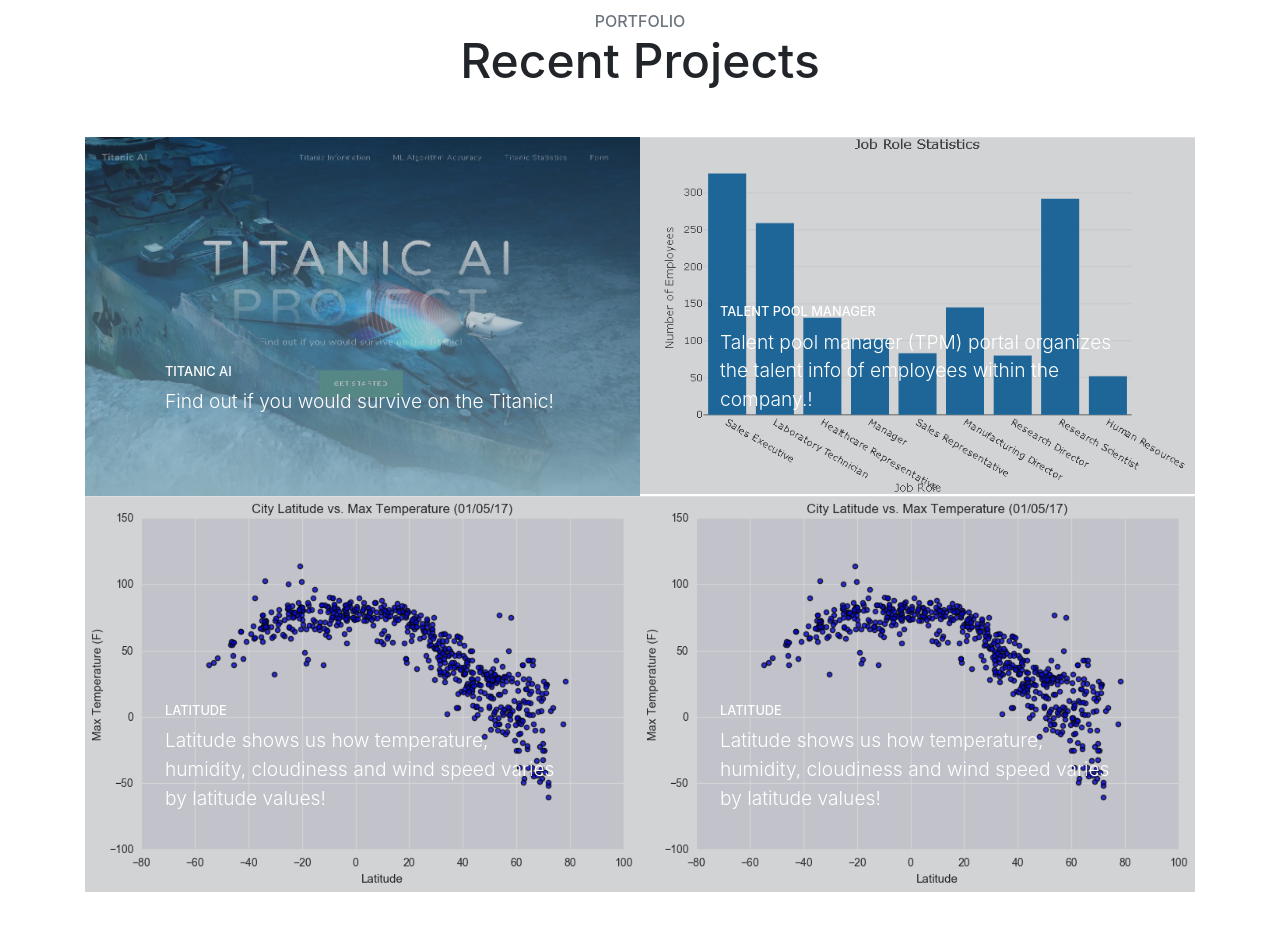
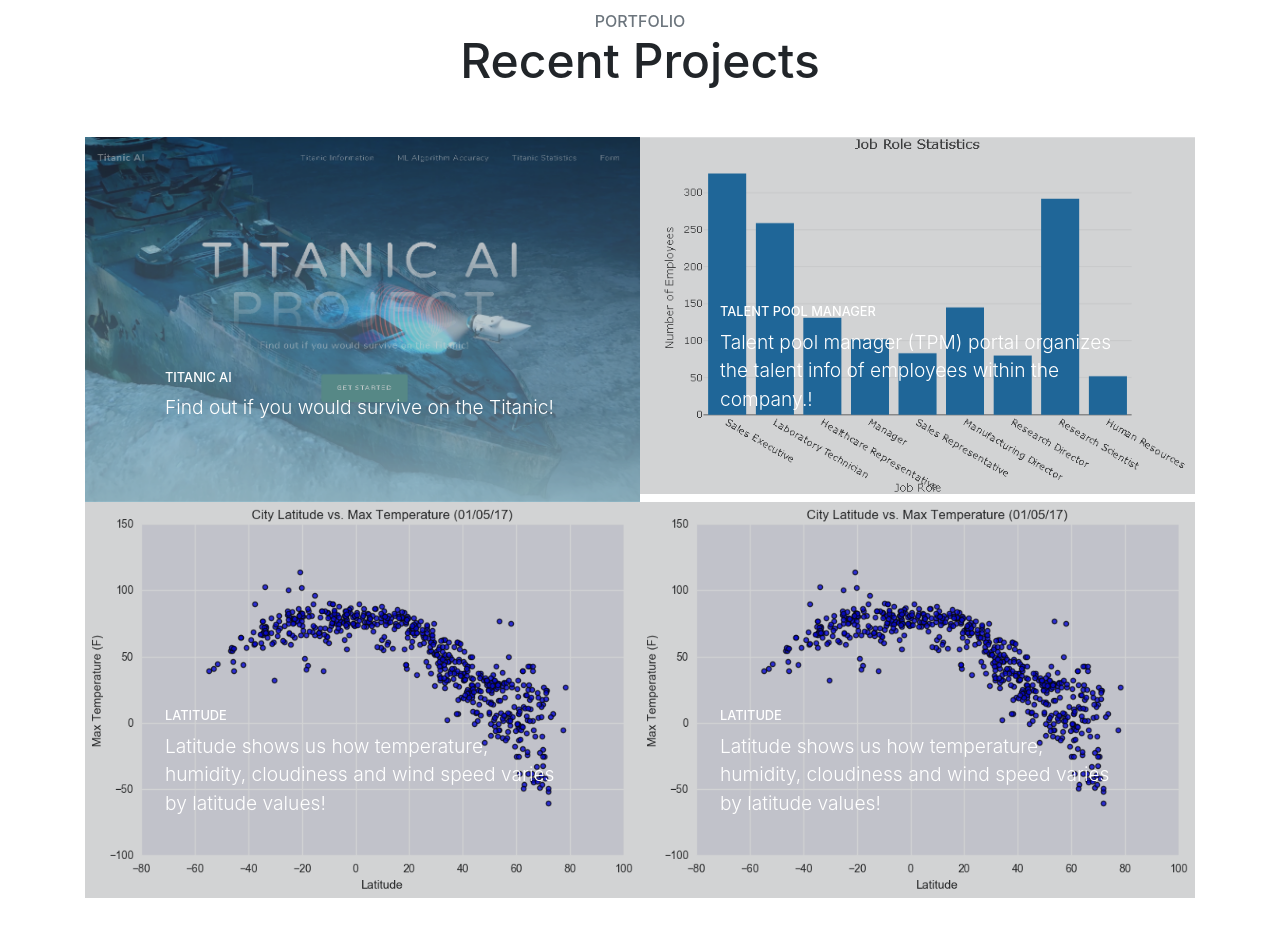
Before and after one commit to sinancengiz/sinancengiz.github.io, a website with bundled scripts: page index.html in a window 1280 px wide. Shown: the part 1400-2334 px from the top of the page. Built offline with nearby package versions, Linux system fonts and the light colour scheme.

Commit message:
titanic png changed

```diff
--- a/index.html
+++ b/index.html
@@ -153,7 +153,7 @@
                   <p class="mb-0">Find out if you would survive on the Titanic!</p>
                 </span>
               </span>
-              <img class="img-fluid" src="img/Titanic_1.jpg" alt="Titanic_1">
+              <img class="img-fluid" src="img/Titanic_1.png" alt="Titanic_1">
             </a>
           </div>
           <div class="col-lg-6">
```
Also changed, not shown: img/Titanic_1.png (added).
